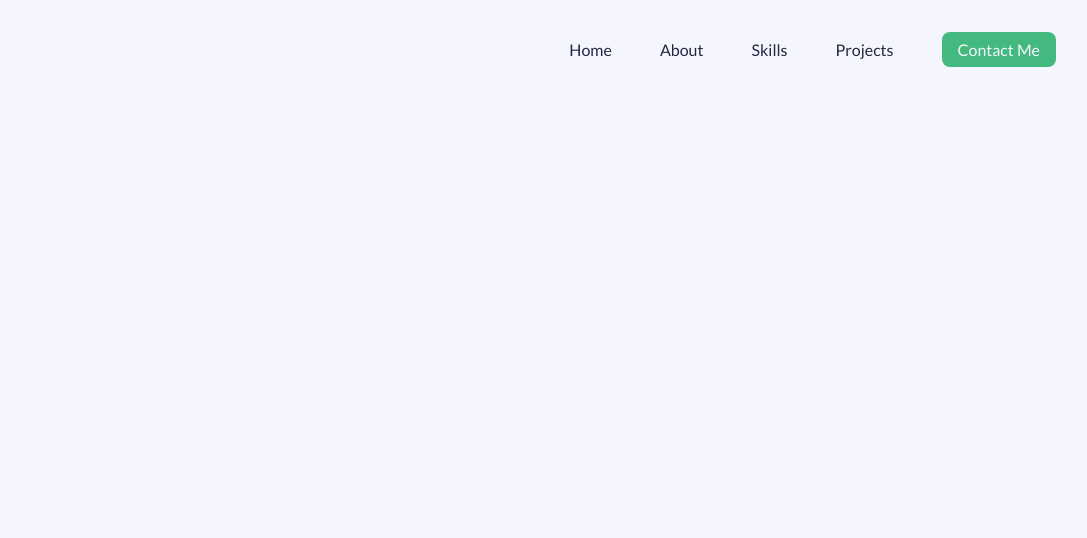
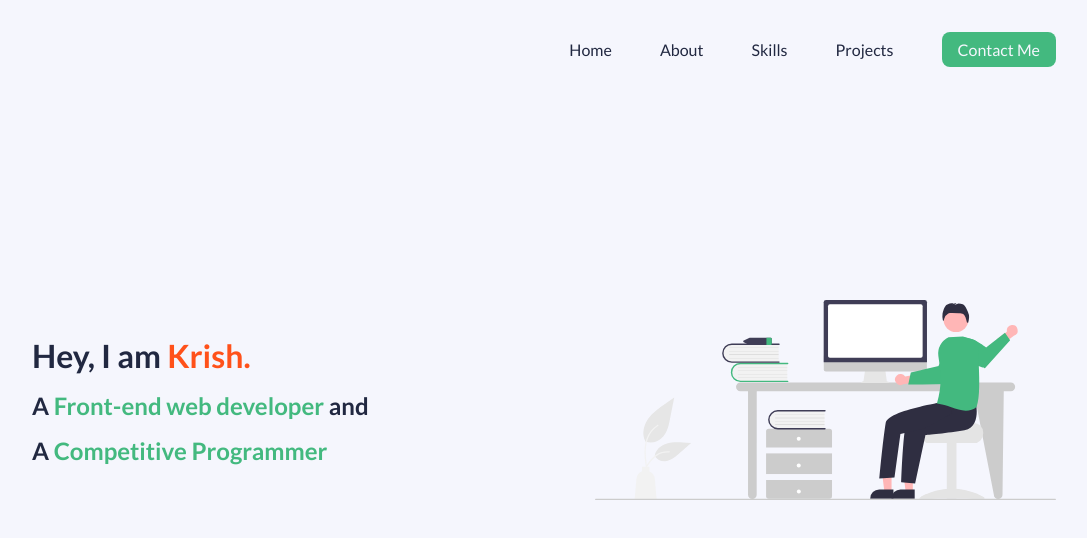
Before and after one commit to vinamrak/portfolio, a React (Create React App) app: page / in a window 1280 px wide. Shown: the top 538 px of the page, without its empty margins (96-1183 px from the left). Built offline with nearby package versions, Linux system fonts and the light colour scheme.

Commit message:
feat: Landing Section Completed

```diff
--- a/src/components/LandingSection/LandingSection.jsx
+++ b/src/components/LandingSection/LandingSection.jsx
@@ -1,3 +1,5 @@
+import LandingIl from '../../assets/vectors/landingil.svg';
+
 import "./LandingSection.css";
 
 const LandingSection = () => {
@@ -24,7 +26,28 @@ const LandingSection = () => {
                 </ul>
             </nav>
         </header>
-        <main></main>
+        <main className="landing">
+            <article>
+                <h2 className="main-heading">Hey, I am <span className="orange">Krish.</span> </h2>
+                <h2 className="sub-heading">A <span className="green">Front-end web developer</span> and</h2>
+                <h2 className="sub-heading">A <span className="green">Competitive Programmer</span></h2>
+            </article>
+            <img src ={LandingIl} alt="Landing Illustration"
+            className="landing-il"
+            />
+ <a data-scroll href="#about" className="chevron">
+          <div className="mouse_scroll">
+            <div className="mouse">
+              <div className="wheel"></div>
+            </div>
+            <div>
+              <span className="m_scroll_arrows unu"></span>
+              <span className="m_scroll_arrows doi"></span>
+              <span className="m_scroll_arrows trei"></span>
+            </div>
+          </div>
+        </a>
+        </main>
         </section>
     )
 }
```
Also changed, not shown: src/assets/vectors/landingil.svg (added), src/components/LandingSection/LandingSection.css (indentation only).
